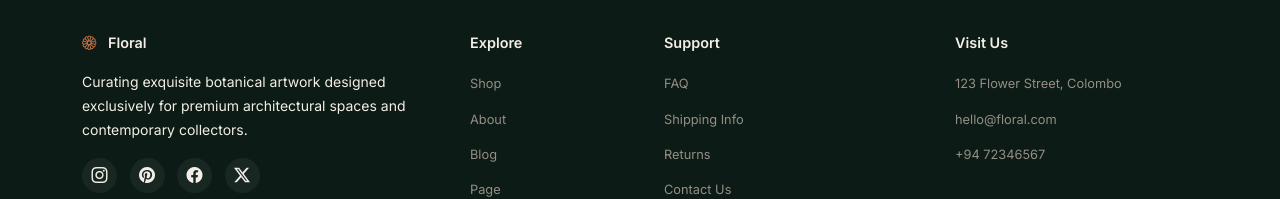
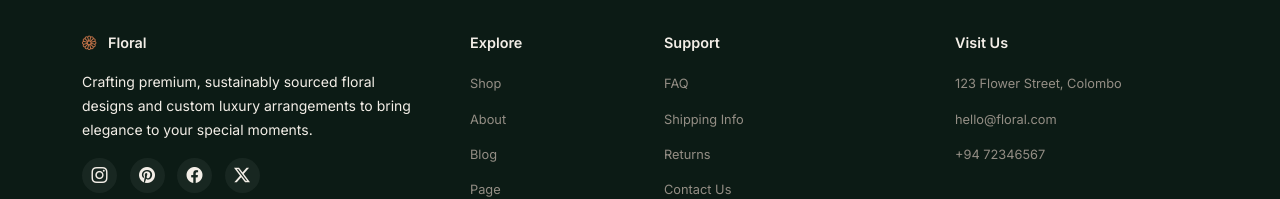
Before and after one commit to sewmini200/floral, a plain HTML site: page index.html in a window 1280 px wide. Shown: the part 4824-5023 px from the top of the page. Drawn offline with nearby package versions, Linux system fonts and the light colour scheme; a web font is replaced by a local one.

```diff
--- a/index.html
+++ b/index.html
@@ -370,8 +370,7 @@
             <div class="col-md-4">
                 <h5><i class="bi bi-flower1 me-2" style="color: var(--accent-orange);"></i> Floral</h5>
                 <p class="small" style="line-height: 1.7; color: var(--text-light);">
-                         Curating exquisite botanical artwork designed exclusively for premium architectural spaces and contemporary collectors.</p>
-                 <div class="social-links">
+                        Crafting premium, sustainably sourced floral designs and custom luxury arrangements to bring elegance to your special moments.                 <div class="social-links">
                     <a href="#"><i class="bi bi-instagram"></i></a>
                     <a href="#"><i class="bi bi-pinterest"></i></a>
                     <a href="#"><i class="bi bi-facebook"></i></a>
@@ -413,7 +412,7 @@
     </div>
 </footer>
 
-<!-- Bootstrap JS + Internal JavaScript -->
+<!-- Bootstrap JS,Internal JavaScript -->
 <script src="https://cdn.jsdelivr.net/npm/bootstrap@5.3.3/dist/js/bootstrap.bundle.min.js"></script>
 <script>
     // Tab switching function for Featured Items
```
